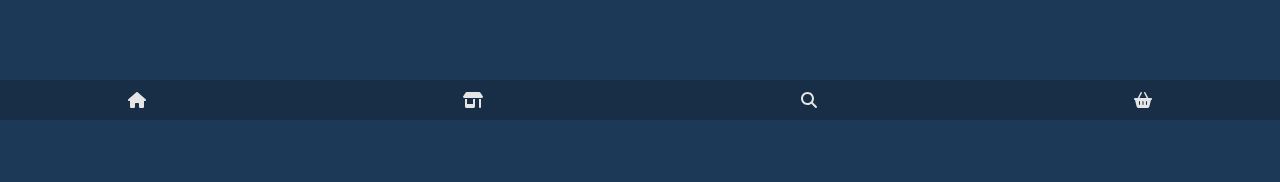
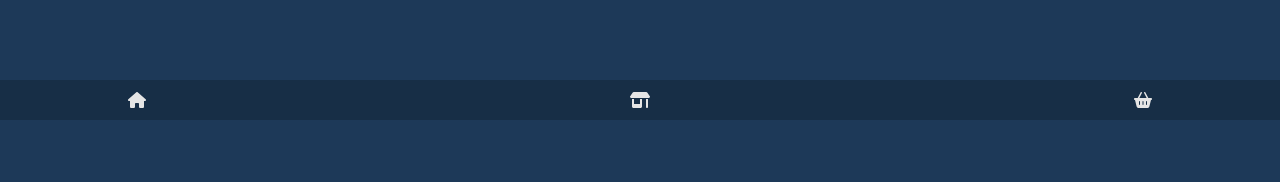
Before and after one commit to arkii1/Shop, a React (Create React App) app: page / in a window 1280 px wide. Shown: the top 182 px of the page. Built offline with nearby package versions, Linux system fonts and the light colour scheme.

Commit message:
Remove search bar option

```diff
--- a/src/components/Navbar.js
+++ b/src/components/Navbar.js
@@ -2,7 +2,6 @@ import React from "react"
 import { Link } from "react-router-dom"
 import { FontAwesomeIcon } from "@fortawesome/react-fontawesome"
 import {
-  faMagnifyingGlass,
   faShoppingBasket,
   faHome,
   faShop,
@@ -18,7 +17,6 @@ function Navbar({ onBasketClick }) {
       <Link to="/shop/shop">
         <FontAwesomeIcon icon={faShop} />
       </Link>
-      <FontAwesomeIcon icon={faMagnifyingGlass} />
       <FontAwesomeIcon icon={faShoppingBasket} onClick={onBasketClick} />
     </div>
   )
```
